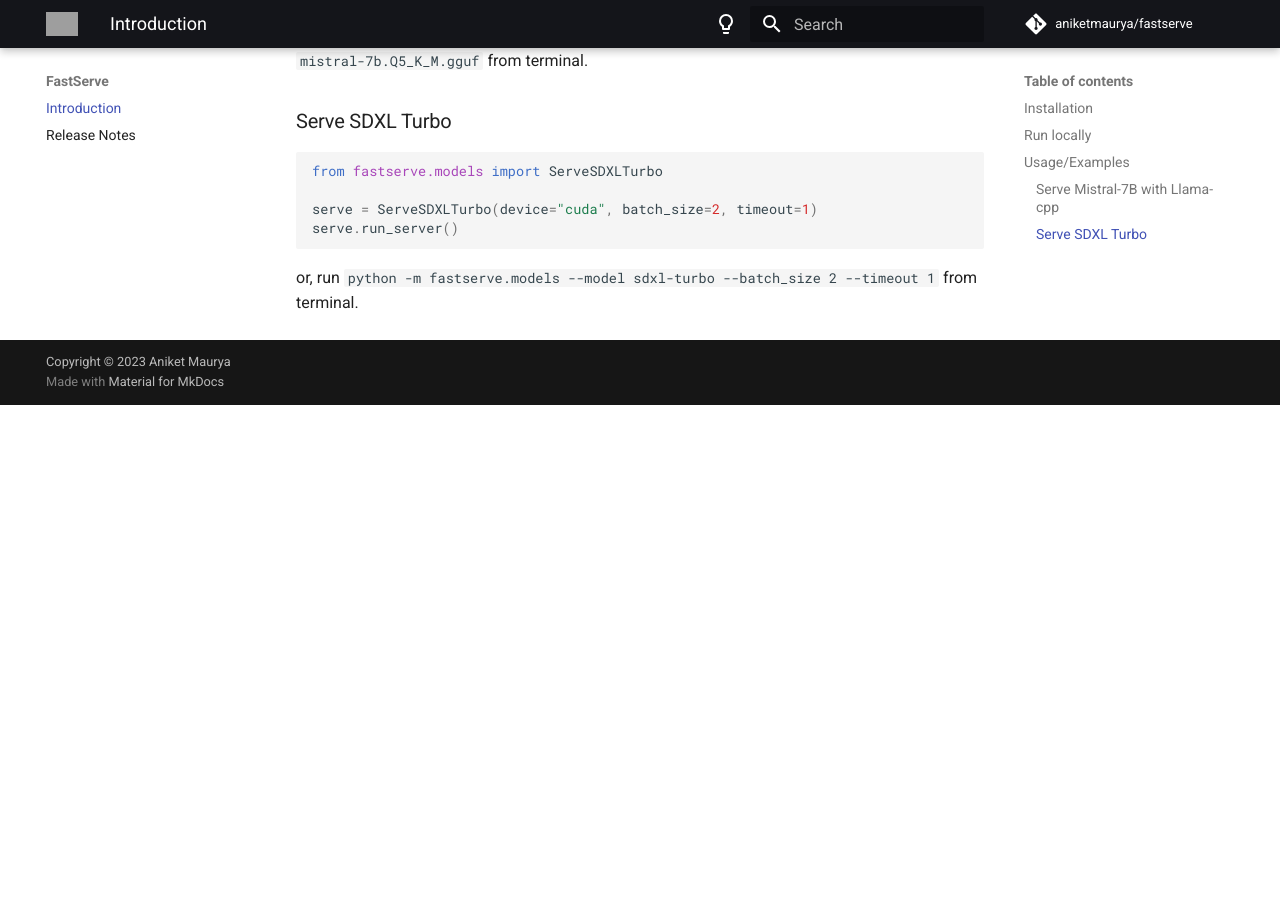
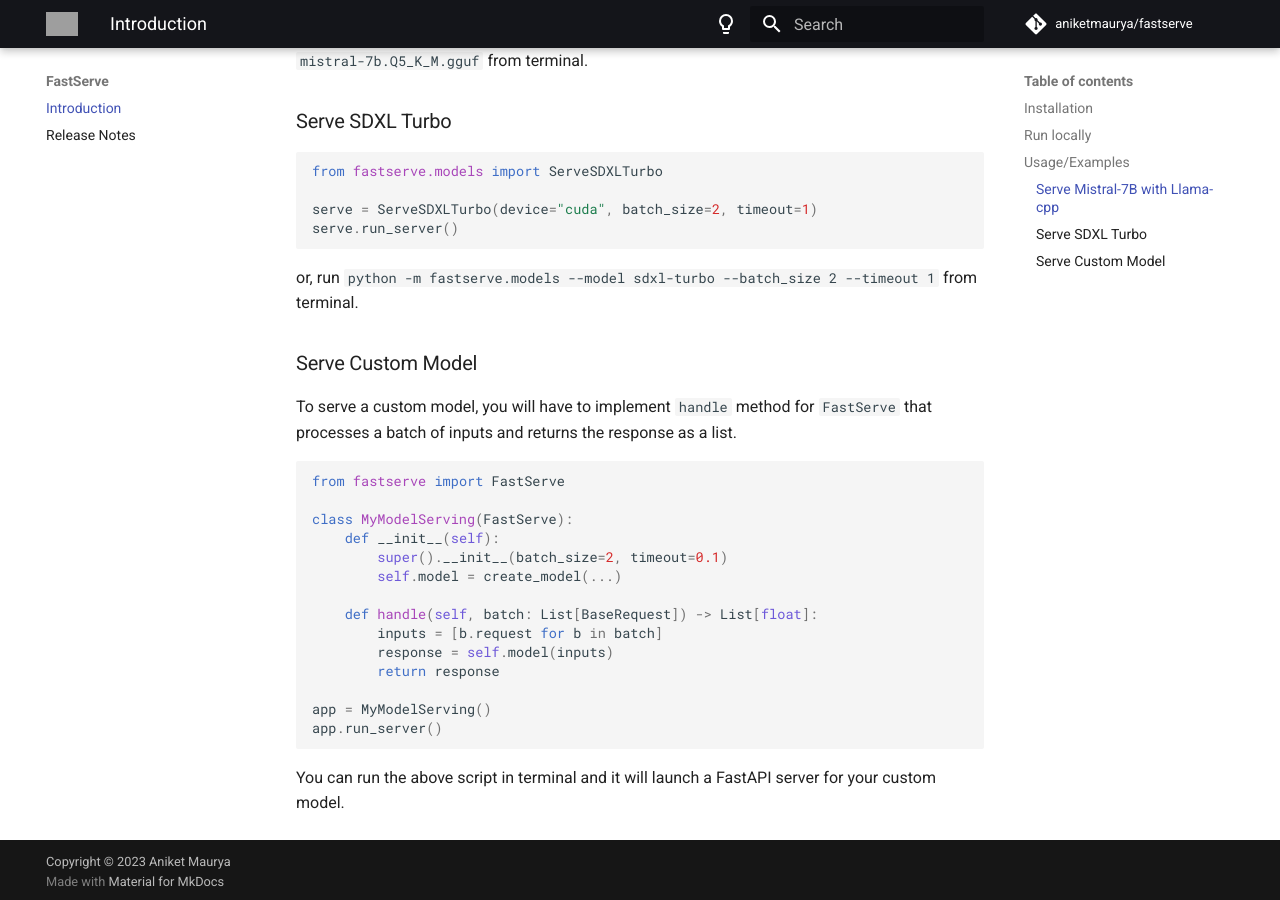
Before and after one commit to aniketmaurya/fastserve-ai, an MkDocs documentation site: the page built from docs/index.md, in a window 1280 px wide and 900 px high, scrolled down 752 px. Built offline with MkDocs 1.6.1 and Material for MkDocs 9.7.7, drawn with Linux system fonts in a browser that asks for light colours; comment, search, counter and statistics services are not loaded; before the commit the page ends 1157 px from its top, so only the background shows below that; grey boxes are pictures that could not be loaded.

Commit message:
update docs

````diff
--- a/docs/index.md
+++ b/docs/index.md
@@ -41,6 +41,29 @@ serve.run_server()
 
 or, run `python -m fastserve.models --model sdxl-turbo --batch_size 2 --timeout 1` from terminal.
 
+### Serve Custom Model
+
+To serve a custom model, you will have to implement `handle` method for `FastServe` that processes a batch of inputs and
+returns the response as a list.
+
+```python
+from fastserve import FastServe
+
+class MyModelServing(FastServe):
+    def __init__(self):
+        super().__init__(batch_size=2, timeout=0.1)
+        self.model = create_model(...)
+
+    def handle(self, batch: List[BaseRequest]) -> List[float]:
+        inputs = [b.request for b in batch]
+        response = self.model(inputs)
+        return response
+
+app = MyModelServing()
+app.run_server()
+```
+
+You can run the above script in terminal and it will launch a FastAPI server for your custom model.
 
 <!-- ## Demo
 
````
